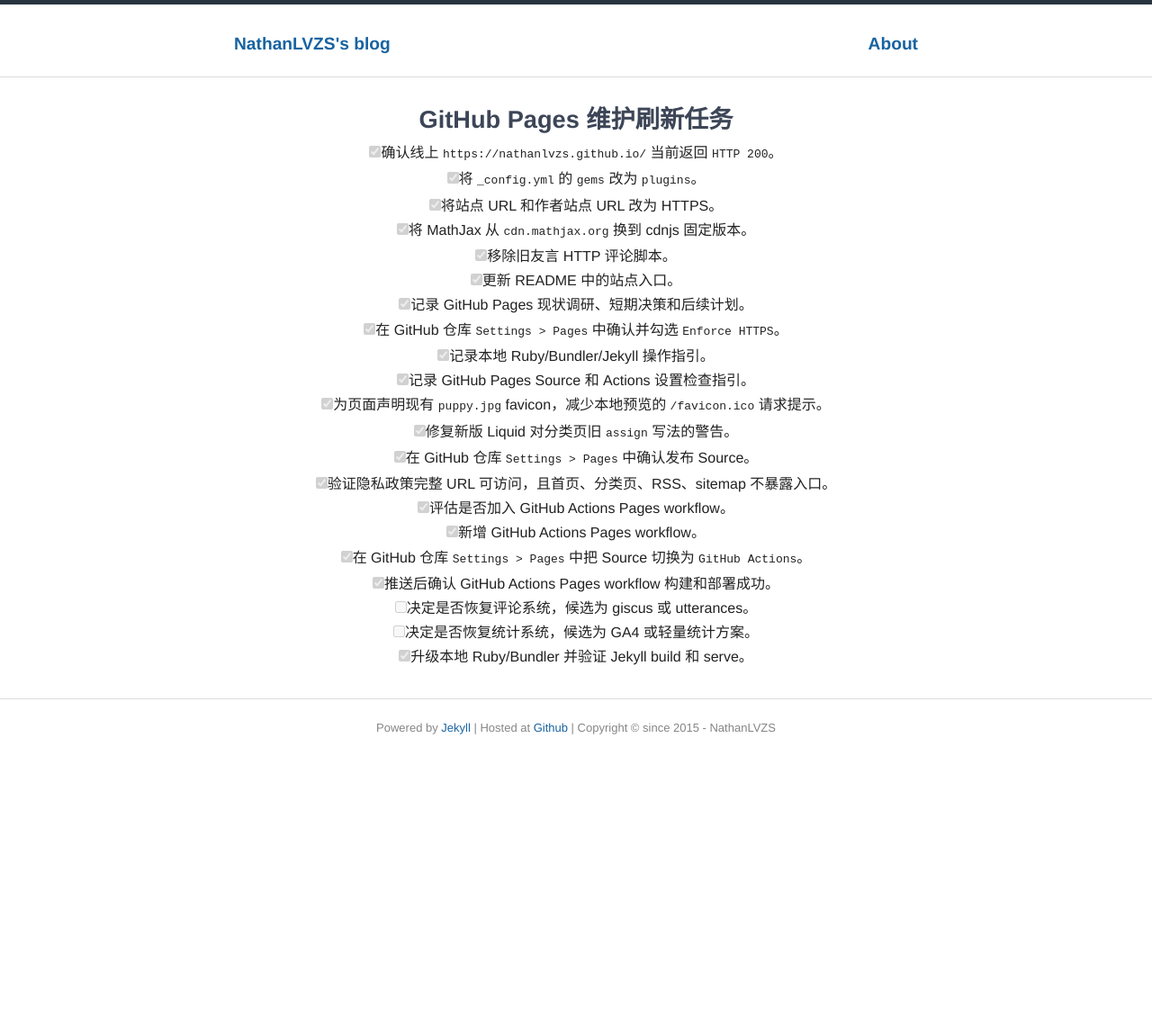
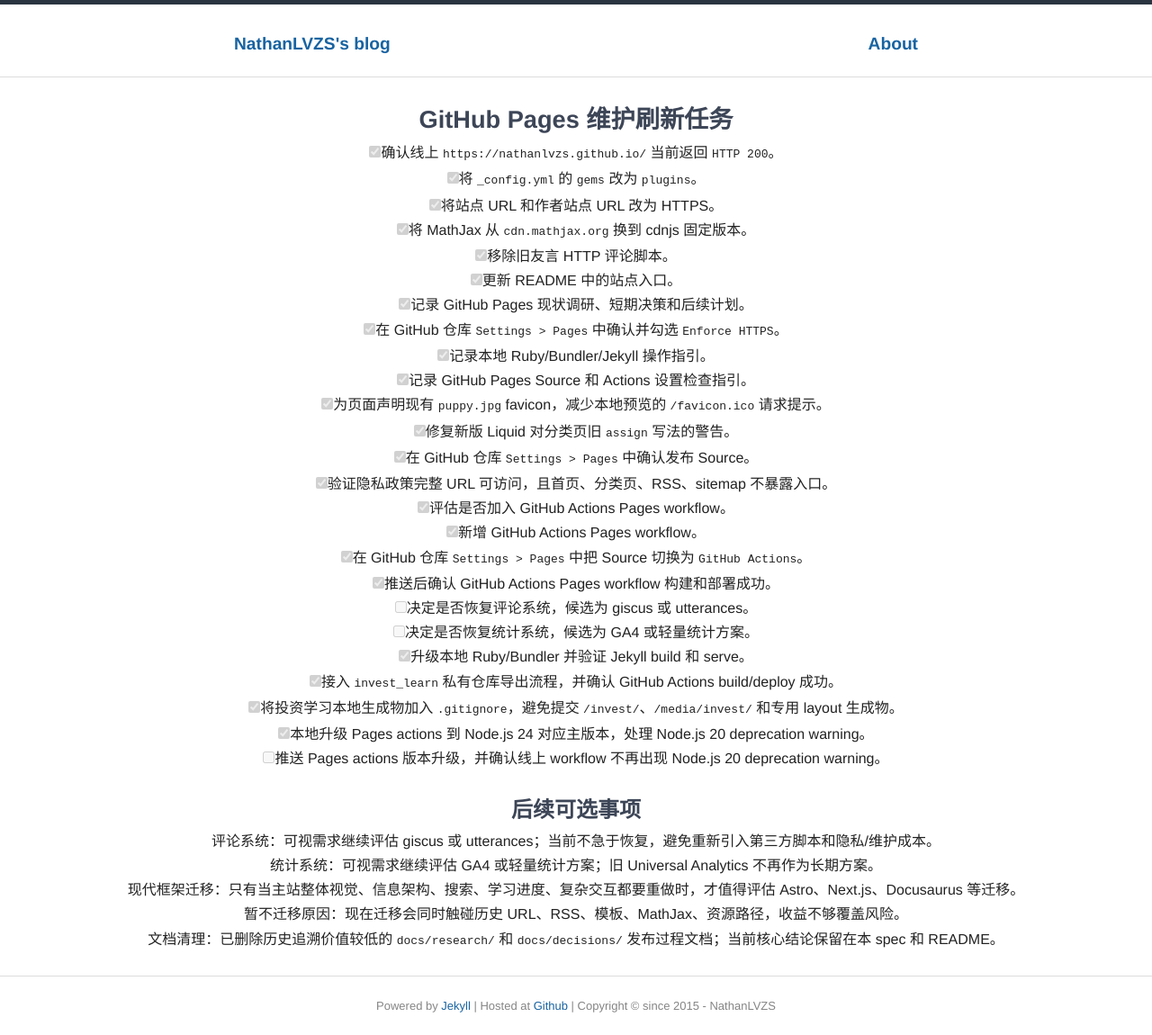
Before and after one commit to nathanlvzs/nathanlvzs.github.io, a Jekyll site: the page built from docs/specs/github-pages-refresh/tasks.md, in a window 1280 px wide. Shown: the whole page at 90% size. Built offline with Jekyll 4.4.1, drawn with Linux system fonts in a browser that asks for light colours; our own code applies the rules of GitHub Pages for plain Markdown files; before the commit the page ends 900 px from its top, so only the background shows below that.

Commit message:
Refresh Pages workflow maintenance docs

```diff
--- a/_config.yml
+++ b/_config.yml
@@ -30,6 +30,7 @@ plugins:
 
 # Personal Config
 title: NathanLVZS
+description: NathanLVZS's personal blog and learning notes.
 url: https://nathanlvzs.github.io
 twitter: https://twitter.com/NathanLZS
 github: https://github.com/NathanLvzs
--- a/docs/specs/github-pages-refresh/tasks.md
+++ b/docs/specs/github-pages-refresh/tasks.md
@@ -21,3 +21,15 @@
 - [ ] 决定是否恢复评论系统，候选为 giscus 或 utterances。
 - [ ] 决定是否恢复统计系统，候选为 GA4 或轻量统计方案。
 - [x] 升级本地 Ruby/Bundler 并验证 Jekyll build 和 serve。
+- [x] 接入 `invest_learn` 私有仓库导出流程，并确认 GitHub Actions build/deploy 成功。
+- [x] 将投资学习本地生成物加入 `.gitignore`，避免提交 `/invest/`、`/media/invest/` 和专用 layout 生成物。
+- [x] 本地升级 Pages actions 到 Node.js 24 对应主版本，处理 Node.js 20 deprecation warning。
+- [ ] 推送 Pages actions 版本升级，并确认线上 workflow 不再出现 Node.js 20 deprecation warning。
+
+## 后续可选事项
+
+- 评论系统：可视需求继续评估 giscus 或 utterances；当前不急于恢复，避免重新引入第三方脚本和隐私/维护成本。
+- 统计系统：可视需求继续评估 GA4 或轻量统计方案；旧 Universal Analytics 不再作为长期方案。
+- 现代框架迁移：只有当主站整体视觉、信息架构、搜索、学习进度、复杂交互都要重做时，才值得评估 Astro、Next.js、Docusaurus 等迁移。
+- 暂不迁移原因：现在迁移会同时触碰历史 URL、RSS、模板、MathJax、资源路径，收益不够覆盖风险。
+- 文档清理：已删除历史追溯价值较低的 `docs/research/` 和 `docs/decisions/` 发布过程文档；当前核心结论保留在本 spec 和 README。
```
Also changed, not shown: CONTEXT.md (+4 -4 lines), docs/decisions/2026-05-13-keep-jekyll-for-pages-refresh.md (deleted, +0 -26 lines), docs/decisions/2026-07-14-use-github-actions-for-pages-deploy.md (deleted, +0 -32 lines), docs/research/2026-05-13-github-pages-status.md (deleted, +0 -32 lines), docs/specs/github-pages-refresh/design.md (+4 -0 lines), .github/workflows/pages.yml, README.md, 1 other file.
